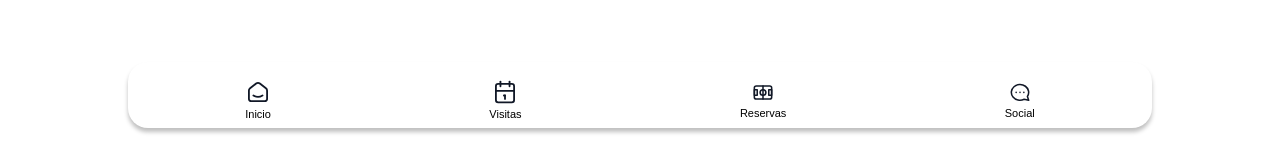
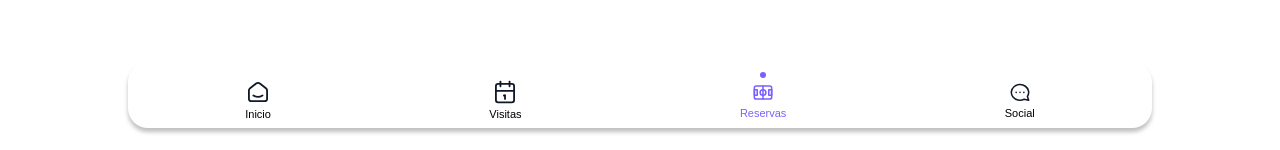
Before and after one commit to danni3231/PDG-MobileApp, a React (Create React App) app: page /#/Reservas/form/1 in a window 1280 px wide. Shown: the part 647-797 px from the top of the page. Built offline with nearby package versions, Linux system fonts and the light colour scheme; no server answers; the database is empty; sample sign-in values are in the browser's storage; a web font is replaced by a local one.

Commit message:
fixed active navigation

```diff
--- a/src/Components/Nav/Nav.tsx
+++ b/src/Components/Nav/Nav.tsx
@@ -1,23 +1,17 @@
 import * as React from "react";
 import "./Nav.css";
 import NavBtn from "./NavBtn/NavBtn";
-import { NavContext } from '../../Context/NavContext'
+import { NavContext } from "../../Context/NavContext";
 
-interface NavProps { }
+interface NavProps {}
 
-const Nav: React.FC<NavProps> = ({ }) => {
-
-    const navOptions = React.useContext(NavContext)
+const Nav: React.FC<NavProps> = ({}) => {
+  const navOptions = React.useContext(NavContext);
 
   return (
     <nav className="nav">
-
       {navOptions.map((navOption, id) => {
-                return <NavBtn
-                    key={id}
-                    label={navOption.label}
-                    img={navOption.img}
-                    url={navOption.url} />
+        return <NavBtn key={id} label={navOption.label} img={navOption.img} />;
       })}
     </nav>
   );
--- a/src/Components/Nav/NavBtn/NavBtn.tsx
+++ b/src/Components/Nav/NavBtn/NavBtn.tsx
@@ -1,44 +1,44 @@
 import * as React from "react";
 
-import { useMatch, useNavigate, useResolvedPath } from "react-router-dom";
+import { useNavigate, useLocation } from "react-router-dom";
 import "./NavBtn.css";
 
-//import {useHistory} from "react-router";
-
 interface NavBtnProps {
-    label: string
-    img: string
-    url: string
+  label: string;
+  img: string;
 }
 
-const NavBtn: React.FC<NavBtnProps> = ({ label, img, url }) => {
-
+const NavBtn: React.FC<NavBtnProps> = ({ label, img }) => {
   let navigate = useNavigate();
-    let resolved = useResolvedPath(url);
-    let match = useMatch({ path: resolved.pathname, end: true });
+  let path = useLocation().pathname.split("/");
+  if (path[1] == "") {
+    path[1] = "Inicio";
+  }
 
   const handleIconClick = () => {
     if (label === "Inicio") {
-            navigate("/")
+      navigate("/");
     } else {
-            navigate(label)
+      navigate(label);
     }
-    }
+  };
 
   return (
-
-        <div onClick={handleIconClick} className={match ? "nav__btn nav__btn--active" : "nav__btn"}>
-
+    <div
+      onClick={handleIconClick}
+      className={
+        path[1].includes(label) ? "nav__btn nav__btn--active" : "nav__btn"
+      }
+    >
       <div className="nav__btn__dot" />
 
-            <img className="nav__btn__img"
+      <img
+        className="nav__btn__img"
         src={`${process.env.PUBLIC_URL}/Icons/${img}.svg`}
-                alt="" />
-            <label className="nav__btn__label">
-                {label}
-            </label>
+        alt=""
+      />
+      <label className="nav__btn__label">{label}</label>
     </div>
-
   );
 };
 
--- a/src/Context/NavContext.tsx
+++ b/src/Context/NavContext.tsx
@@ -5,22 +5,18 @@ const navOptions: navOption[] = [
   {
     label: "Inicio",
     img: "home",
-    url: "/",
   },
   {
     label: "Visitas",
     img: "calendar",
-    url: "visitas",
   },
   {
     label: "Reservas",
     img: "place",
-    url: "reservas",
   },
   {
     label: "Social",
     img: "chat",
-    url: "social",
   },
 ];
 
--- a/src/Types/navOption.ts
+++ b/src/Types/navOption.ts
@@ -1,5 +1,4 @@
 export type navOption = {
     label: string,
     img: string
-    url: string
 };
```
Lines whose indentation alone changed are shown as unchanged.
